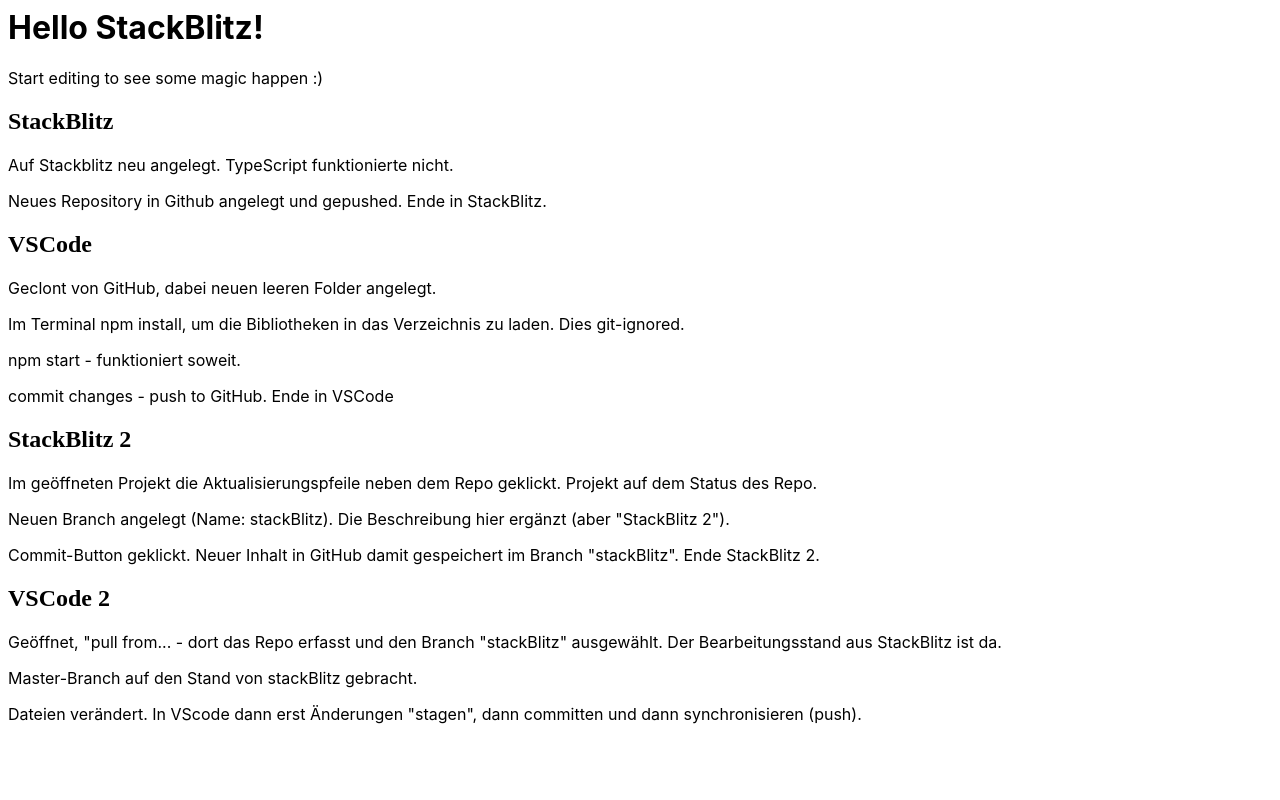
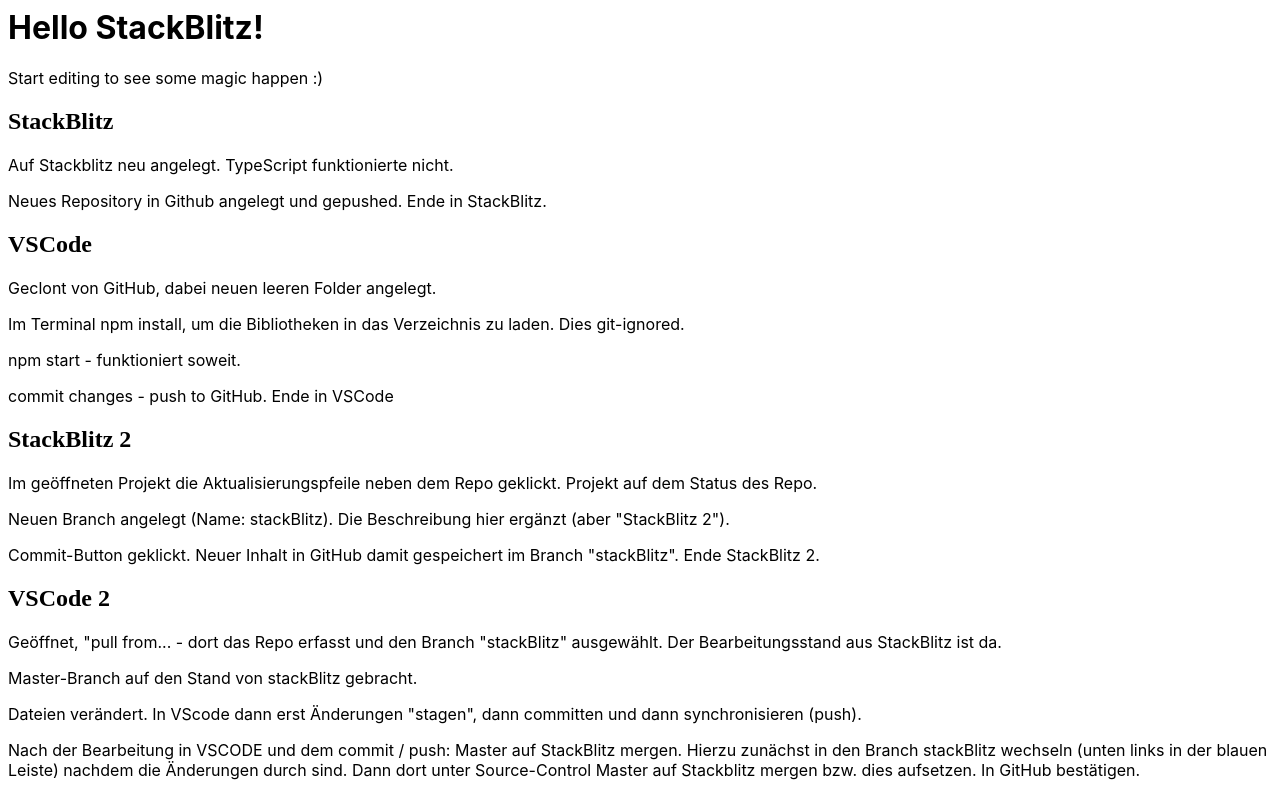
Before and after one commit to jothadete/react-js-test02, a React (Create React App) app: page / in a window 1280 px wide. Built offline with nearby package versions, Linux system fonts and the light colour scheme.

Commit message:
vscode merge auf branch stackBlitz ergänzt.

```diff
--- a/src/App.js
+++ b/src/App.js
@@ -22,6 +22,7 @@
       <p>Geöffnet, "pull from... - dort das Repo erfasst und den Branch "stackBlitz" ausgewählt. Der Bearbeitungsstand aus StackBlitz ist da.</p>
       <p>Master-Branch auf den Stand von stackBlitz gebracht. </p>
       <p>Dateien verändert. In VScode dann erst Änderungen "stagen", dann committen und dann synchronisieren (push).</p>
+      <p>Nach der Bearbeitung in VSCODE und dem commit / push: Master auf StackBlitz mergen. Hierzu zunächst in den Branch stackBlitz wechseln (unten links in der blauen Leiste) nachdem die Änderungen durch sind. Dann dort unter Source-Control Master auf Stackblitz mergen bzw. dies aufsetzen. In GitHub bestätigen. </p>
     </div>
   );
 }
```
